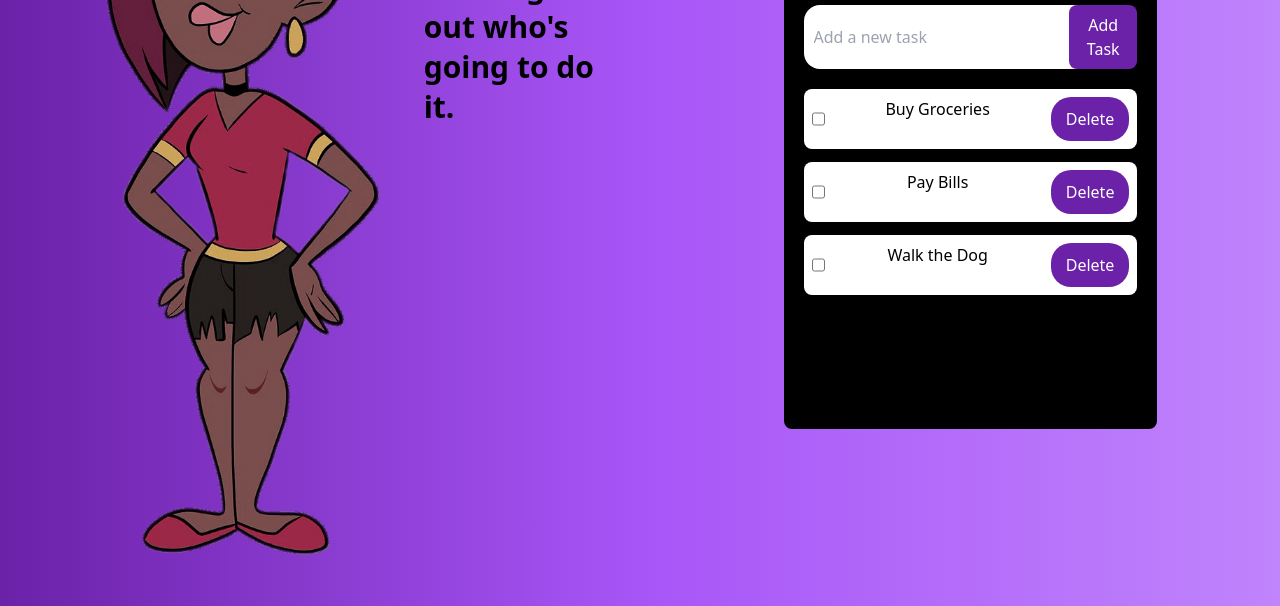
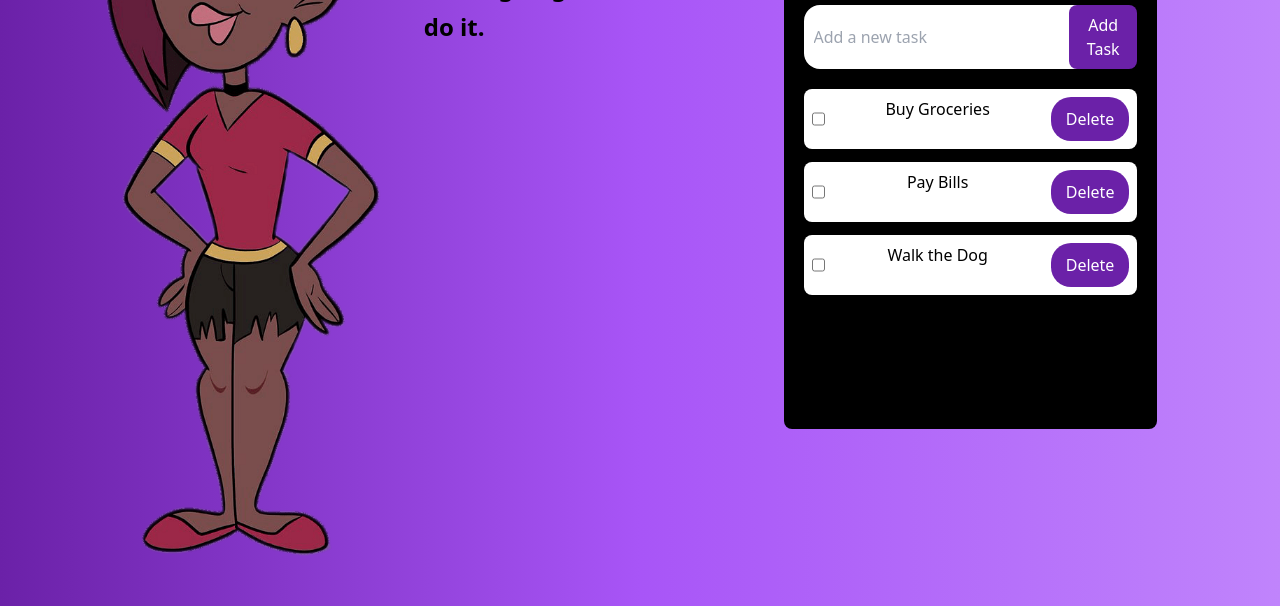
Before and after one commit to LatoyaHead/To-Do-List-Tailwind, a plain HTML site: page index.html in a window 1280 px wide. Shown: the part 241-847 px from the top of the page. Drawn offline with nearby package versions, Linux system fonts and the light colour scheme.

Commit message:
added styles

```diff
--- a/index.html
+++ b/index.html
@@ -12,7 +12,7 @@
   <div class="flex p-6 items-center max-sm:flex-col"><!--container-->
     <div class="flex flex-row max-sm:items-center justify-center">
       <img src="./img/5f99d42726d61b0004c92f7a.png" alt="woman" class="w-1/2 h-full max-sm:w-3/12">
-      <div class="text-3xl leading-10 w-60 font-bold p-6 items-center text-black max-sm:text-xl"><h3>I made a huge to do list for today. I just can't figure out who's going to do it.</h3></div>
+      <div class="text-2xl leading-10 w-60 font-bold p-6 items-center text-black max-sm:text-xl max-md:text-xl max-lg:text-xl"><h3>I made a huge to do list for today. I just can't figure out who's going to do it.</h3></div>
     </div>
     <div class="flex items-center w-6/12 max-lg:w-full"><!--to-do-container-->
       <div class="flex flex-col overflow-hidden gap-5 p-5 bg-black max-w-sm mx-auto h-4/5 rounded-lg shadow-indigo-500/50"><!--to-do-card-->
```
